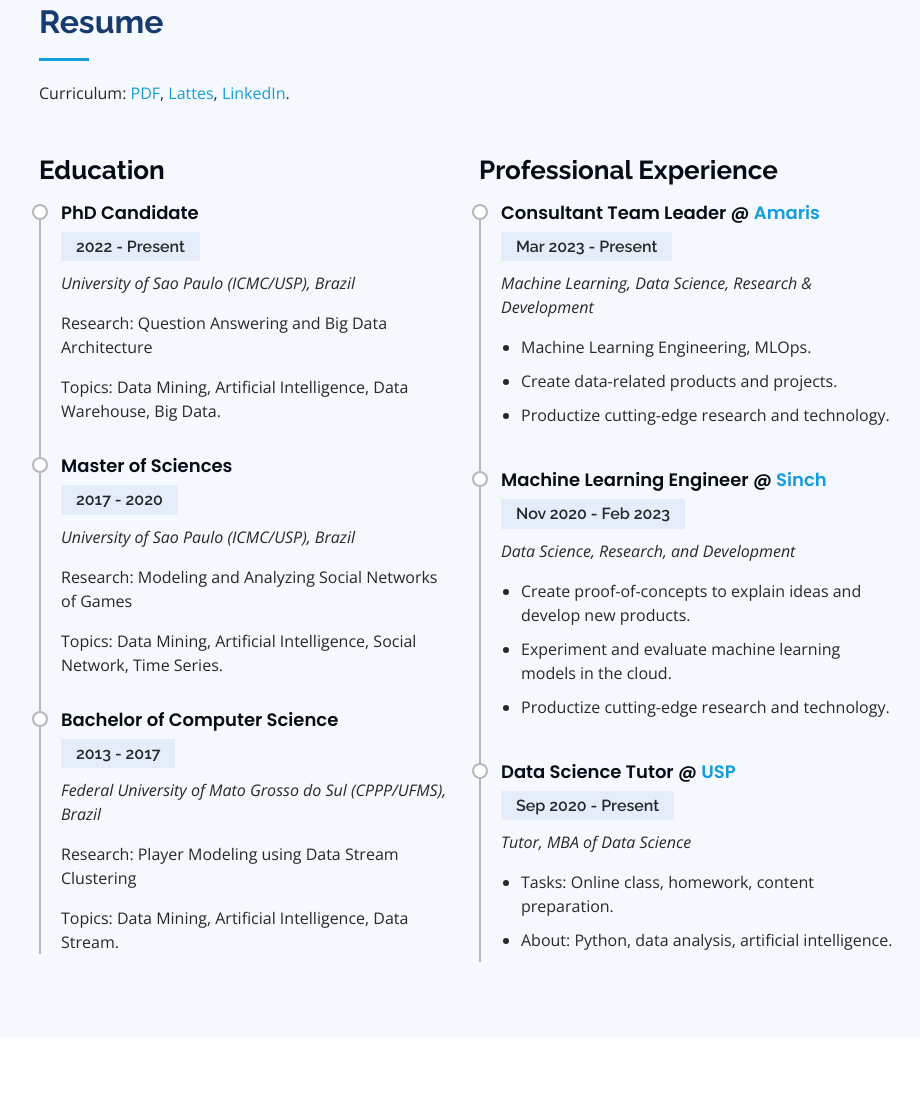
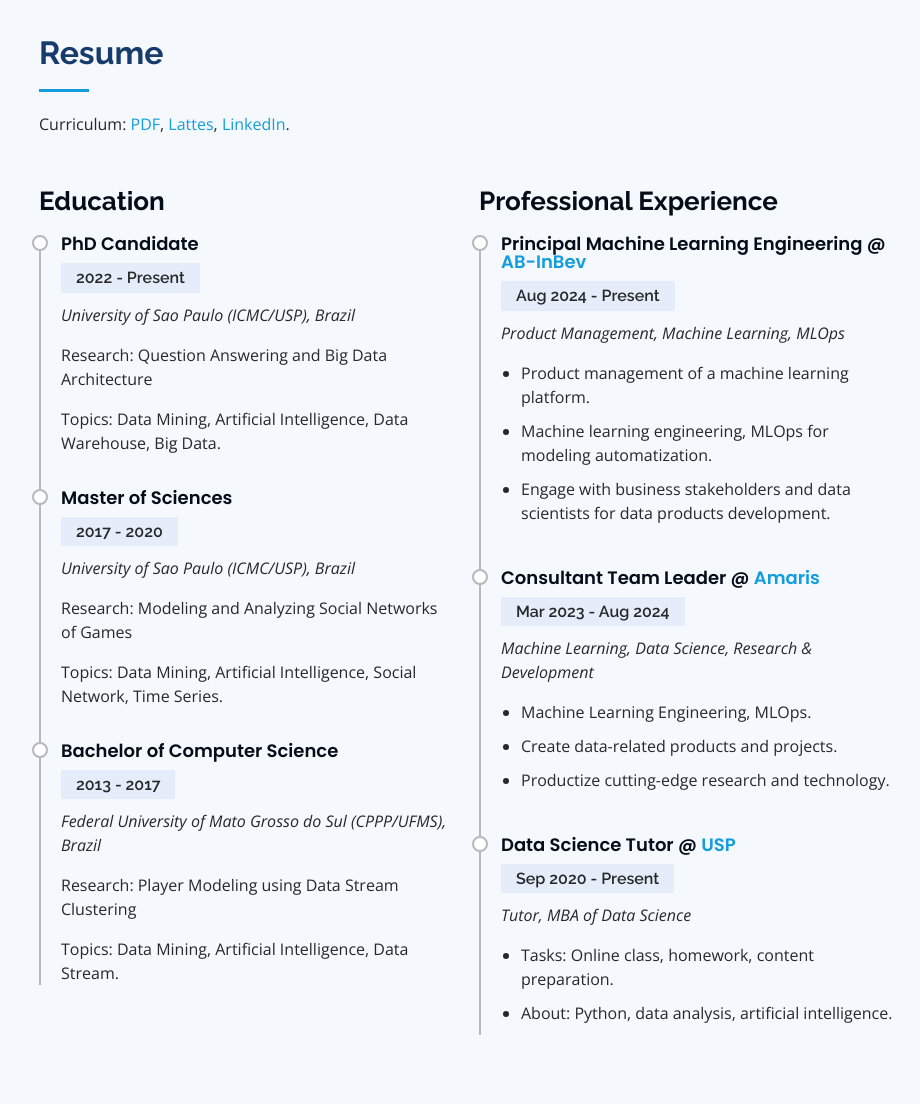
Before and after one commit to leomaurodesenv/leomaurodesenv.github.io, a plain HTML site: page index.html in a window 1280 px wide. Shown: the part 1125-2229 px from the top of the page, without its empty margins (323-1243 px from the left). Drawn offline with nearby package versions, Linux system fonts and the light colour scheme.

Commit message:
feat: update the ab-inbev work

```diff
--- a/index.html
+++ b/index.html
@@ -72,7 +72,7 @@
     <div class="hero-background d-flex flex-column justify-content-center align-items-center">
     <div class="hero-container" data-aos="fade-in">
       <h1>Leonardo Mauro P. Moraes</h1>
-      <p>I'm a <span class="typed" data-typed-items="Machine Learning Engineer, Team Leader, Professor / Tutor"></span></p>
+      <p>I'm a <span class="typed" data-typed-items="Principal Machine Learning Engineer, Product Manager, Professor / Tutor"></span></p>
     </div>
     </div>
   </section><!-- End Hero -->
@@ -94,7 +94,7 @@
             <!-- https://pfpmaker.com/ -->
           </div>
           <div class="col-lg-9 pt-4 pt-lg-0 content" data-aos="fade-left">
-            <h3>Machine Learning Engineer &amp; Team Leader</h3>
+            <h3>Principal Machine Learning Engineer &amp; Product Manager</h3>
             <p>What do I do? I use data to solve problems. I currently work as a Machine Learning Engineer developing Artificial Intelligence solutions to solve complex problems and improve customer experience. I also experienced work as a Data Scientist and Data Analyst. In addition to my core role, I wear a Team Leader hat, guiding and inspiring fellow professionals.</p>
             <p>Besides, I am passionate about teaching. I worked as an Adjunct Professor during my Master's degree. Currently, I am acting as a Master of Business Administration (MBA) Tutor and Professor, in Data Science and Artificial Intelligence courses (graduate courses).</p>
             <p>Finally, I am always studying new artificial intelligence techniques, because <i>"the joy of thinking and learning makes us think and learn even more."</i> (Aristóteles).</p>
@@ -142,22 +142,22 @@
           <div class="col-lg-6" data-aos="fade-up" data-aos-delay="100">
             <h3 class="resume-title">Professional Experience</h3>
             <div class="resume-item">
+              <h4>Principal Machine Learning Engineering @ <a href="https://www.ab-inbev.com/" target="_blank">AB-InBev</a></h4>
+              <h5>Aug 2024 - Present</h5>
+              <p><em>Product Management, Machine Learning, MLOps</em></p>
+              <ul>
+                <li>Product management of a machine learning platform.</li>
+                <li>Machine learning engineering, MLOps for modeling automatization.</li>
+                <li>Engage with business stakeholders and data scientists for data products development.</li>
+              </ul>
+            </div>
+            <div class="resume-item">
               <h4>Consultant Team Leader @ <a href="https://www.amaris.com/" target="_blank">Amaris</a></h4>
-              <h5>Mar 2023 - Present</h5>
+              <h5>Mar 2023 - Aug 2024</h5>
               <p><em>Machine Learning, Data Science, Research & Development</em></p>
               <ul>
                 <li>Machine Learning Engineering, MLOps.</li>
                 <li>Create data-related products and projects.</li>
-                <li>Productize cutting-edge research and technology.</li>
-              </ul>
-            </div>
-            <div class="resume-item">
-              <h4>Machine Learning Engineer @ <a href="https://www.sinch.com/" target="_blank">Sinch</a></h4>
-              <h5>Nov 2020 - Feb 2023</h5>
-              <p><em>Data Science, Research, and Development</em></p>
-              <ul>
-                <li>Create proof-of-concepts to explain ideas and develop new products.</li>
-                <li>Experiment and evaluate machine learning models in the cloud.</li>
                 <li>Productize cutting-edge research and technology.</li>
               </ul>
             </div>
```
